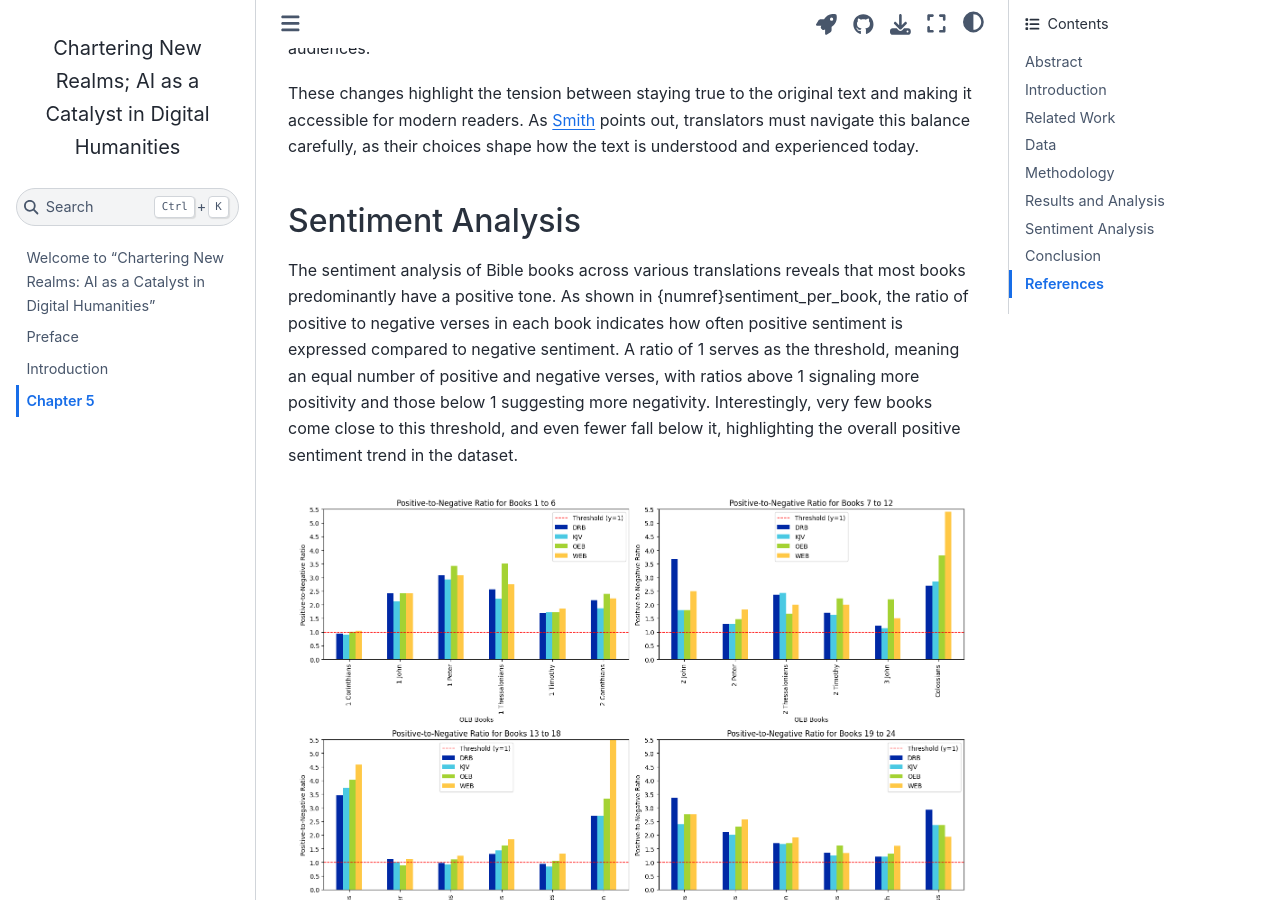
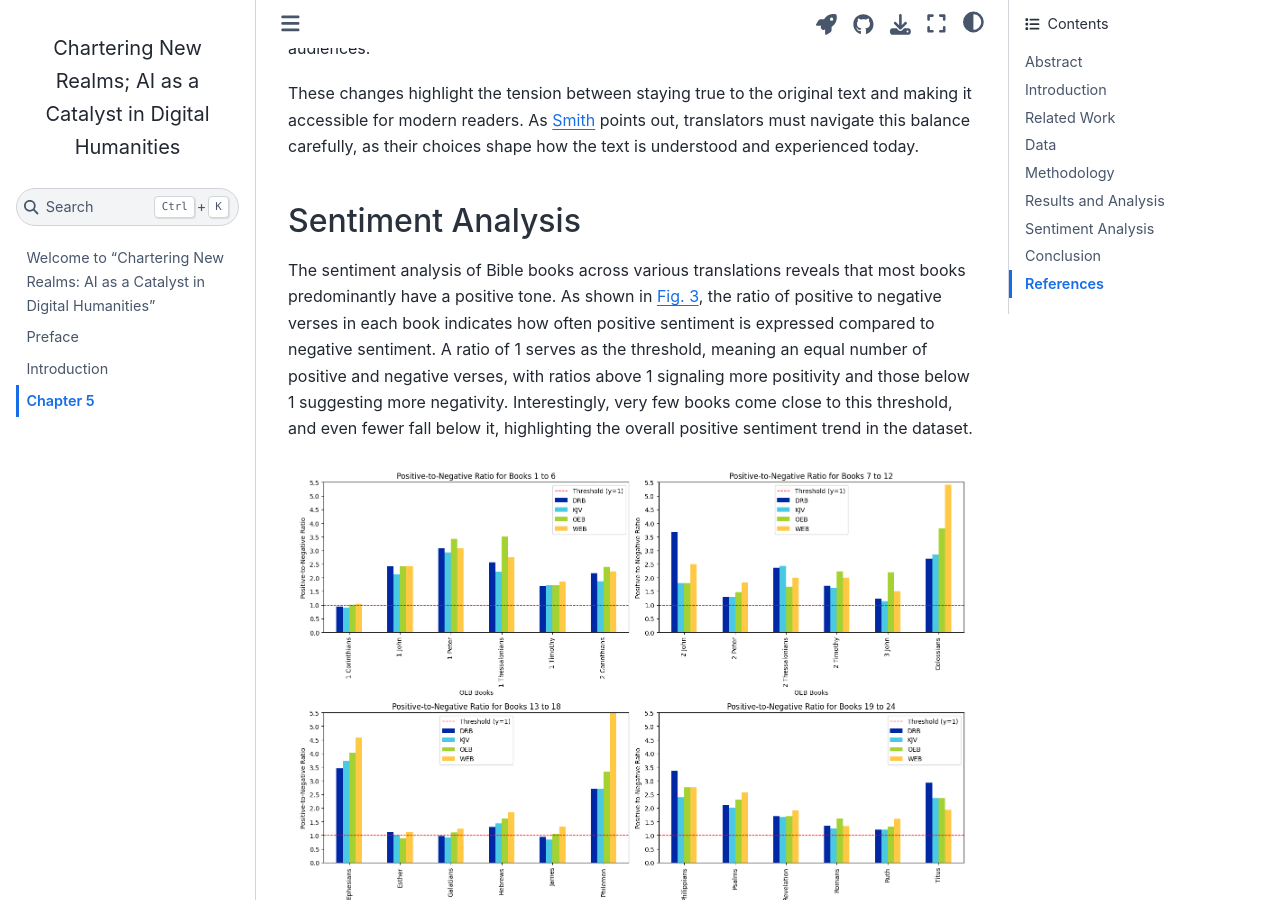
Before and after one commit to pstroe/chartering-new-realms-2024, a Jupyter Book: the page built from chapter5.md, in a window 1280 px wide and 900 px high, scrolled down 14502 px. Built offline with Jupyter Book 1.0.4 settings and Sphinx 7.4.7 and the Sphinx Book theme 1.1.4, drawn with Linux system fonts in a browser that asks for light colours.

Commit message:
fixed typo

````diff
--- a/chapter5.md
+++ b/chapter5.md
@@ -242,7 +242,7 @@ These changes highlight the tension between staying true to the original text an
 
 
 ## Sentiment Analysis
-The sentiment analysis of Bible books across various translations reveals that most books predominantly have a positive tone. As shown in {numref}sentiment_per_book, the ratio of positive to negative verses in each book indicates how often positive sentiment is expressed compared to negative sentiment. A ratio of 1 serves as the threshold, meaning an equal number of positive and negative verses, with ratios above 1 signaling more positivity and those below 1 suggesting more negativity. Interestingly, very few books come close to this threshold, and even fewer fall below it, highlighting the overall positive sentiment trend in the dataset.
+The sentiment analysis of Bible books across various translations reveals that most books predominantly have a positive tone. As shown in {numref}`sentiment_per_book`, the ratio of positive to negative verses in each book indicates how often positive sentiment is expressed compared to negative sentiment. A ratio of 1 serves as the threshold, meaning an equal number of positive and negative verses, with ratios above 1 signaling more positivity and those below 1 suggesting more negativity. Interestingly, very few books come close to this threshold, and even fewer fall below it, highlighting the overall positive sentiment trend in the dataset.
 
 ```{figure} sentiment_per_book_by_version.png
 ---
````
